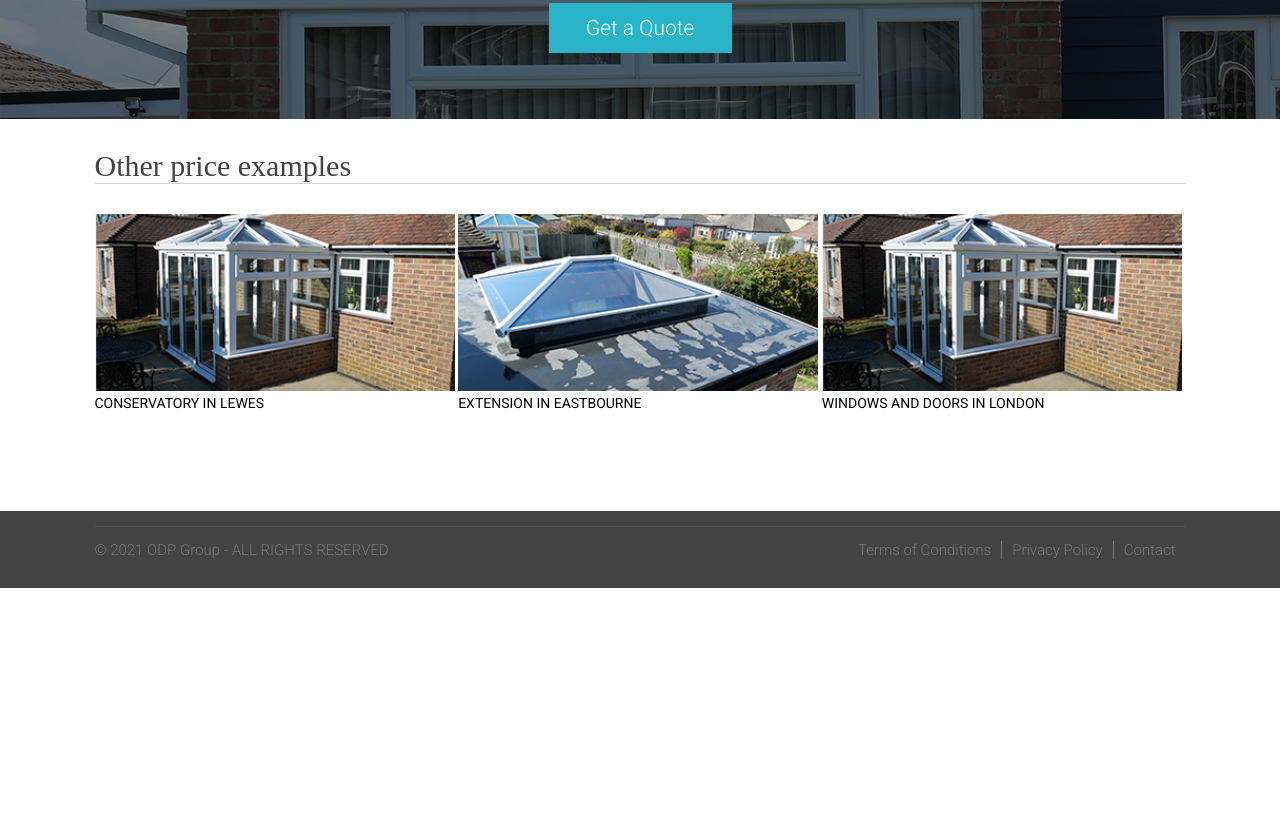
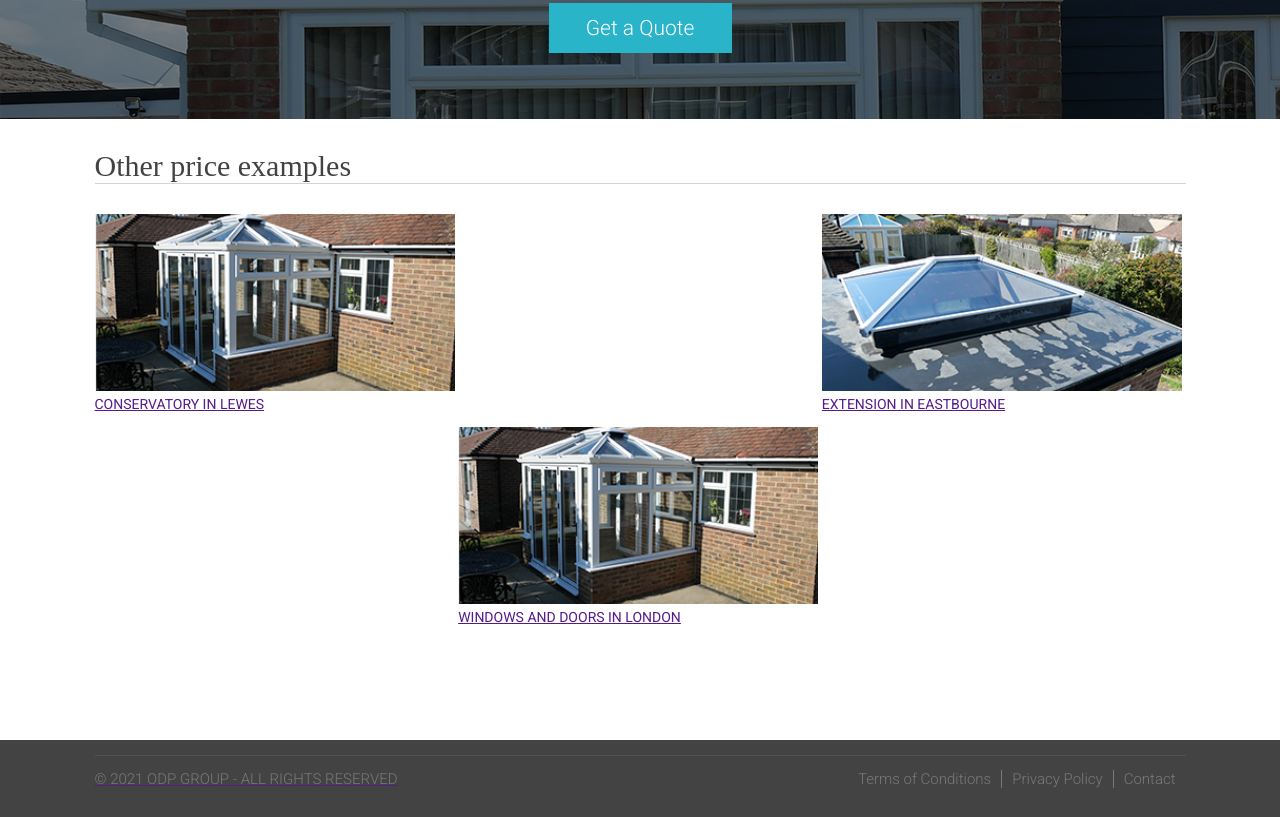
Before and after one commit to waveex/odp-building-serv, a website built with Parcel: page priceExamples.html in a window 1280 px wide. Shown: the part 2589-3406 px from the top of the page. Before the commit the page ends 3177 px from the top, so only its background shows below. Built offline with nearby package versions, Linux system fonts and the light colour scheme; a web font is replaced by a local one.

Commit message:
projects section: html refactoring

```diff
--- a/priceExamples.html
+++ b/priceExamples.html
@@ -506,17 +506,17 @@
                 <div class=" projects__images--container ">
                     <img src="./assets/img/projects-gallery/latest-projects/porch.png" alt="porch"
                         class="projects__images--img" />
-                    <p class="projects__images--title">Conservatory in lewes</p>
+                    <a href="" class="projects__images--title">Conservatory in lewes</p>
                 </div>
                 <div class=" projects__images--container ">
                     <img src="./assets/img/projects-gallery/latest-projects/roof.png" alt="roof"
                         class="projects__images--img" />
-                    <p class="projects__images--title">Extension in Eastbourne</p>
+                    <a href="" class="projects__images--title">Extension in Eastbourne</p>
                 </div>
                 <div class=" projects__images--container ">
                     <img src="./assets/img/projects-gallery/latest-projects/porch.png" alt="porch"
                         class="projects__images--img" />
-                    <p class="projects__images--title">Windows and doors in london</p>
+                    <a href="" class="projects__images--title">Windows and doors in london</p>
                 </div>
             </div>
         </section>
```
Also changed, not shown: priceExamplesMain.html (+3 -3 lines), projects-main.html (+3 -3 lines), projects.html (+3 -3 lines).
